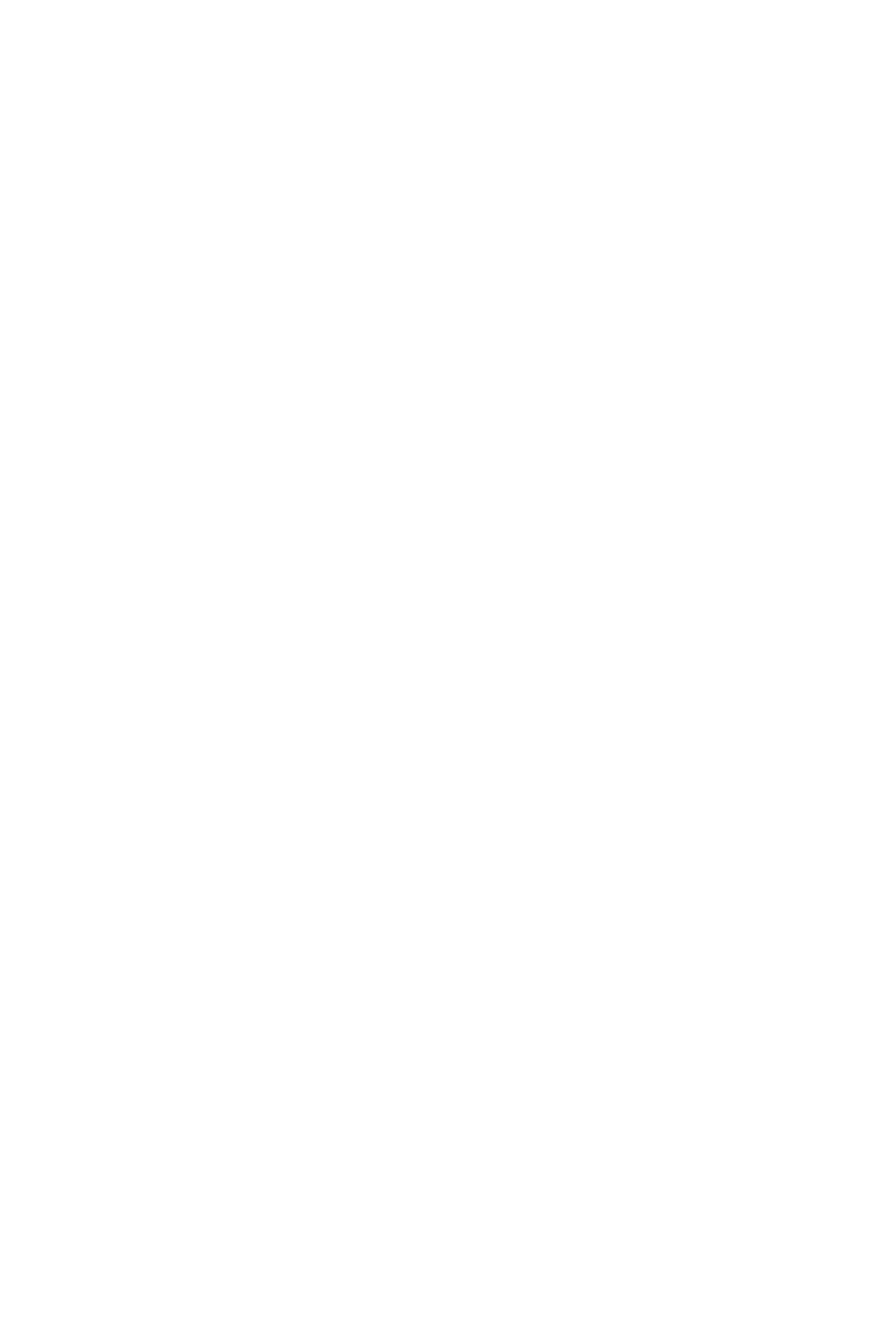
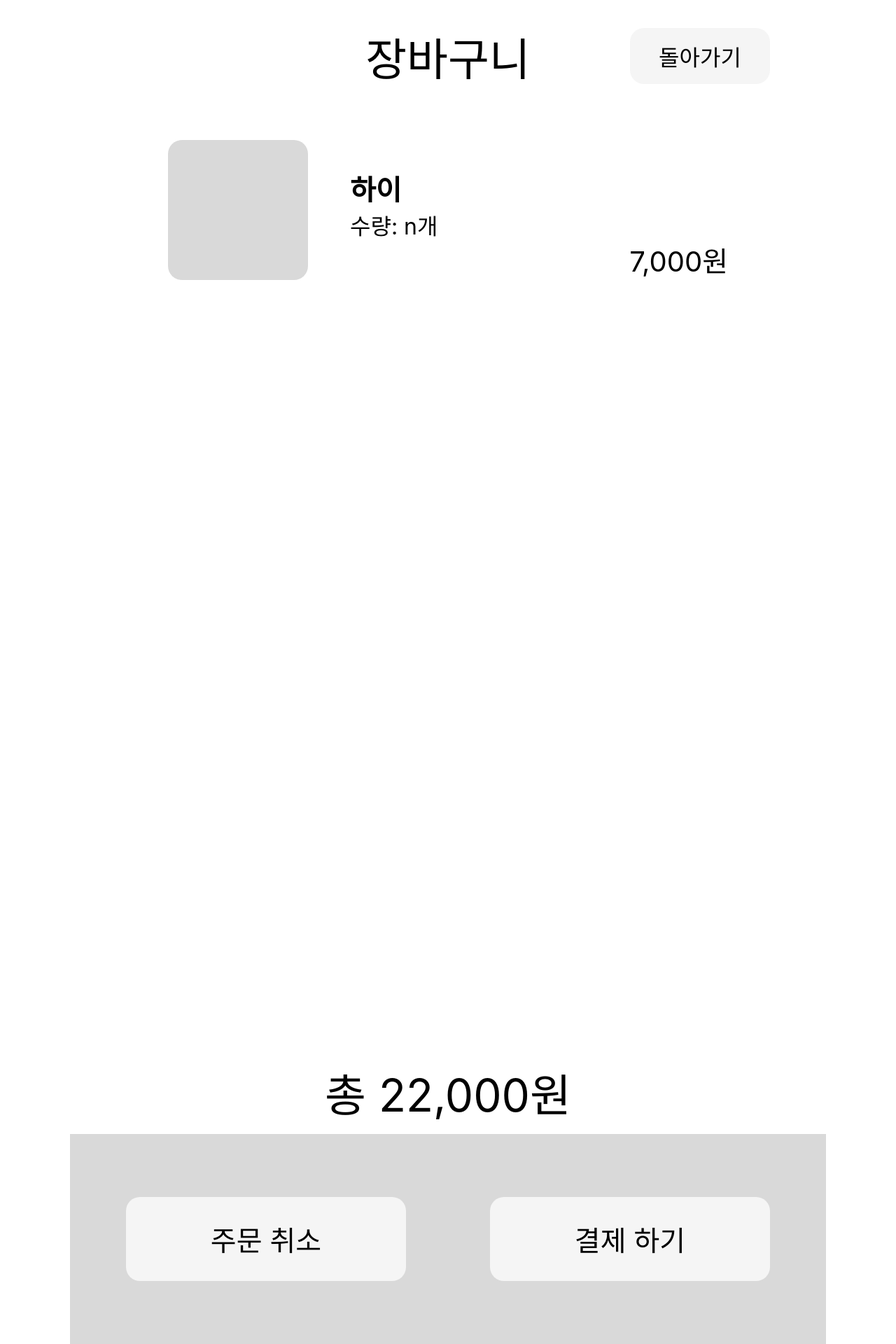
Before and after one commit to Joint-Hackathon-of-4-Schools/GoodBye_Frontend, a React (Create React App) app: page /bucket in a window 1280 px wide. Before the commit this address had no page. Shown: the whole page at 70% size. Before the commit the page ends 800 px from the top, so only its background shows below. Built offline with nearby package versions, Linux system fonts and the light colour scheme.

Commit message:
Update add bucket

```diff
--- a/src/pages/App.jsx
+++ b/src/pages/App.jsx
@@ -2,12 +2,14 @@ import React from "react";
 import { Route, Routes } from "react-router-dom";
 import SizeLayout from "./router/sizeLayout";
 import Main from "./Main";
+import Bucket from "./Bucket";
 
 function App() {
   return (
     <Routes>
-      <Route element={<SizeLayout/>}>
-        <Route path="/" element={<Main/>}/>
+      <Route element={<SizeLayout />}>
+        <Route path="/" element={<Main />} />
+        <Route path="/bucket" element={<Bucket />} />
       </Route>
     </Routes>
   );
--- /dev/null
+++ b/src/pages/Bucket/index.jsx
@@ -0,0 +1,52 @@
+import React, { useState } from "react";
+import * as S from "./style";
+import { Link } from "react-router-dom";
+
+const Bucket = () => {
+  const [step, setStep] = useState("");
+  return (
+    <>
+      {step === "check" && (
+        <S.Modal>
+          <S.ModalTitle>결제하시겠습니까?</S.ModalTitle>
+          <S.ModalButtonWrap>
+            <S.ModalButton onClick={() => setStep("")}>아니요</S.ModalButton>
+            <S.ModalButton onClick={() => setStep("pay")}>네</S.ModalButton>
+          </S.ModalButtonWrap>
+        </S.Modal>
+      )}
+      {step === "pay" && (
+        <S.Modal>
+          <S.CountTitle>주문이 완료되었습니다</S.CountTitle>
+          <S.CountButton>주문 번호: n</S.CountButton>
+          <Link to="/">
+            <S.HomeButton>홈으로</S.HomeButton>
+          </Link>
+        </S.Modal>
+      )}
+      <S.Wrapper>
+        <S.Title>
+          장바구니
+          <S.BackButton>돌아가기</S.BackButton>
+        </S.Title>
+        <S.MenuWrap>
+          <S.MenuImg />
+          <S.TitleWrap>
+            <S.MenuName>하이</S.MenuName>
+            <S.SmallName>수량: n개</S.SmallName>
+            <S.MenuPrice>7,000원</S.MenuPrice>
+          </S.TitleWrap>
+        </S.MenuWrap>
+      </S.Wrapper>
+      <S.AllPrice>총 22,000원</S.AllPrice>
+      <S.ButtonWrap>
+        <S.Bwrap>
+          <S.Button>주문 취소</S.Button>
+          <S.Button onClick={() => setStep("check")}>결제 하기</S.Button>
+        </S.Bwrap>
+      </S.ButtonWrap>
+    </>
+  );
+};
+
+export default Bucket;
--- /dev/null
+++ b/src/pages/Bucket/style.js
@@ -0,0 +1,190 @@
+import styled from "styled-components";
+
+export const Wrapper = styled.div`
+  width: 100%;
+  height: 1500px;
+  display: flex;
+  flex-direction: column;
+  display: flex;
+  flex-direction: column;
+  align-items: center;
+`;
+
+export const Title = styled.div`
+  width: 100%;
+  height: 120px;
+  text-align: center;
+  font-family: Inter;
+  font-size: 64px;
+  font-style: normal;
+  font-weight: 400;
+  display: flex;
+  align-items: center;
+  justify-content: center;
+  margin-top: 20px;
+  margin-bottom: 60px;
+  position: relative;
+`;
+
+export const BackButton = styled.button`
+  width: 200px;
+  height: 80px;
+  background-color: #f5f5f5;
+  font-size: 32px;
+  display: flex;
+  justify-content: center;
+  align-items: center;
+  position: absolute;
+  right: 80px;
+  border-radius: 20px;
+  border: none;
+  cursor: pointer;
+`;
+
+export const MenuWrap = styled.div`
+  width: 800px;
+  height: 200px;
+  display: flex;
+  align-items: center;
+  position: relative;
+`;
+
+export const MenuImg = styled.div`
+  width: 200px;
+  height: 200px;
+  background-color: red;
+  margin-right: 60px;
+  border-radius: 20px;
+  border: none;
+  background-color: #d9d9d9;
+`;
+
+export const TitleWrap = styled.div`
+  width: 200px;
+  height: 120px;
+`;
+
+export const MenuName = styled.h1`
+  font-size: 40px;
+  margin: 0;
+`;
+
+export const SmallName = styled.p`
+  font-size: 32px;
+  margin: 0;
+`;
+
+export const MenuPrice = styled.p`
+  font-size: 40px;
+  position: absolute;
+  bottom: 0;
+  right: 0;
+  margin: 0;
+`;
+
+export const AllPrice = styled.div`
+  width: 100%;
+  height: 120px;
+  font-size: 64px;
+  margin: 0;
+  display: flex;
+  align-items: center;
+  justify-content: center;
+`;
+
+export const ButtonWrap = styled.div`
+  width: 100%;
+  height: 300px;
+  font-size: 40px;
+  background-color: #d9d9d9;
+  position: relative;
+`;
+
+export const Bwrap = styled.div`
+  width: 920px;
+  height: 120px;
+  display: flex;
+  justify-content: space-between;
+  align-items: center;
+  margin: 0 auto;
+  position: absolute;
+  top: 50%;
+  left: 50%;
+  transform: translate(-50%, -50%);
+`;
+
+export const Button = styled.button`
+  width: 400px;
+  height: 120px;
+  border-radius: 20px;
+  border: none;
+  background-color: #f5f5f5;
+  font-size: 40px;
+  display: flex;
+  justify-content: center;
+  align-items: center;
+  cursor: pointer;
+`;
+
+export const Modal = styled.div`
+  width: 600px;
+  height: 800px;
+  background-color: #d9d9d9;
+  position: absolute;
+  top: 50%;
+  left: 50%;
+  transform: translate(-50%, -50%);
+  border-radius: 20px;
+  display: flex;
+  flex-direction: column;
+  align-items: center;
+`;
+
+export const ModalTitle = styled.p`
+  font-size: 40px;
+  margin: 219px 0 201px 0;
+`;
+
+export const ModalButtonWrap = styled.div`
+  width: 460px;
+  height: 120px;
+  display: flex;
+  justify-content: space-between;
+`;
+
+export const ModalButton = styled.button`
+  width: 200px;
+  height: 120px;
+  background-color: #f5f5f5;
+  font-size: 24px;
+  display: flex;
+  justify-content: center;
+  align-items: center;
+  border-radius: 20px;
+  border: none;
+`;
+
+export const CountTitle = styled.p`
+  font-size: 40px;
+  margin: 219px 0 121px 0;
+`;
+
+export const CountButton = styled.button`
+  font-size: 32px;
+  width: 460px;
+  height: 168px;
+  border-radius: 20px;
+  border: none;
+  display: flex;
+  justify-content: center;
+  align-items: center;
+  margin-bottom: 100px;
+`;
+
+export const HomeButton = styled.button`
+  width: 300px;
+  height: 80px;
+  border: none;
+  font-size: 30px;
+  border-radius: 20px;
+`;
```
